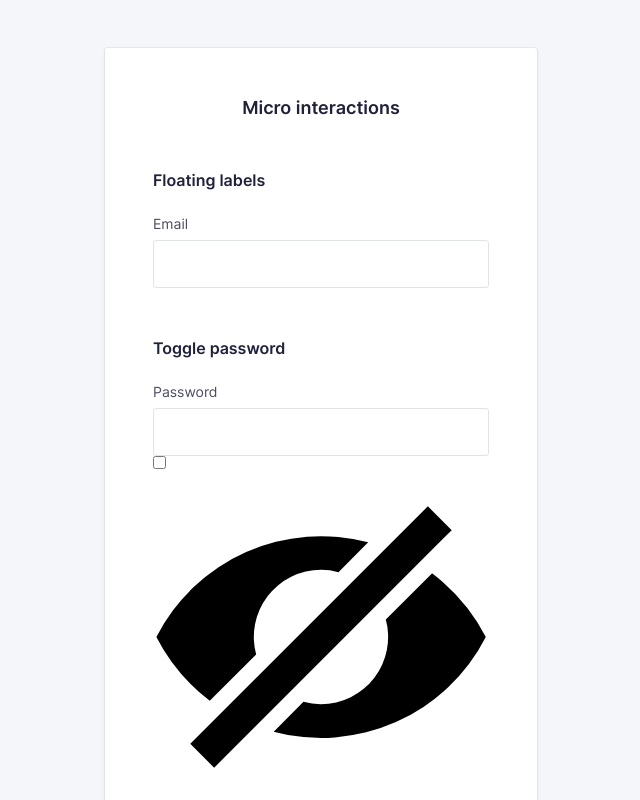
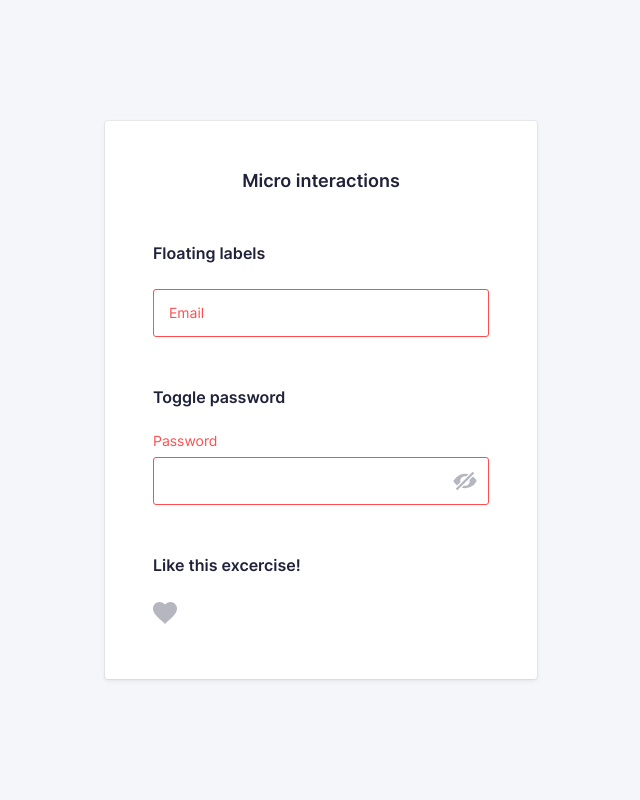
Before and after one commit to nmct-create3/micro-interactions-mbarkouagoulla, a plain HTML site: page interactions.html in a window 1280 px wide. Shown: the top 800 px of the page, without its empty margins (319-959 px from the left). Drawn offline with Linux system fonts and the light colour scheme.

Commit message:
Like button af

```diff
--- a/css/screen.css
+++ b/css/screen.css
@@ -3,15 +3,15 @@
 \*------------------------------------*/
 
 @font-face {
-    font-family: "Inter Web";
+  font-family: 'Inter Web';
   font-weight: 400;
-    src: url("../fonts/Inter-Regular.woff2") format("woff2")
+  src: url('../fonts/Inter-Regular.woff2') format('woff2');
 }
 
 @font-face {
-    font-family: "Inter Web";
+  font-family: 'Inter Web';
   font-weight: 600;
-    src: url("../fonts/Inter-SemiBold.woff2") format("woff2")
+  src: url('../fonts/Inter-SemiBold.woff2') format('woff2');
 }
 
 /*------------------------------------*\
@@ -20,15 +20,15 @@
 
 :root {
   /* Global colors */
-    --global-color-alpha-light: #4F95FF;
-    --global-color-alpha: #3385FF;
-    --global-color-alpha-dark: #2E77E6;
-    --global-color-alpha-x-dark: #1B4186;
+  --global-color-alpha-light: #4f95ff;
+  --global-color-alpha: #3385ff;
+  --global-color-alpha-dark: #2e77e6;
+  --global-color-alpha-x-dark: #1b4186;
   --global-color-alpha-transparent: #3385ffbf;
   --global-color-alpha-x-transparent: #3385ff4d;
 
-    --global-color-neutral-xxxx-light: #F5F6FA;
-    --global-color-neutral-xxx-light: #E2E3E7;
+  --global-color-neutral-xxxx-light: #f5f6fa;
+  --global-color-neutral-xxx-light: #e2e3e7;
   --global-color-neutral-xx-light: #caccd4;
   --global-color-neutral-x-light: #b5b6c0;
   --global-color-neutral-light: #a0a1ad;
@@ -49,7 +49,7 @@
   --global-borderWidth: 1px;
 
   /* transitions */
-    --global-transitionTiming-alpha: .1s ease-out;
+  --global-transitionTiming-alpha: 0.1s ease-out;
 
   /* Baseline settings */
   --global-baseline: 8px;
@@ -78,6 +78,8 @@
   --global-input-focus-borderColor: var(--global-color-alpha);
   --global-input-focus-boxShadowColor: var(--global-color-alpha-x-transparent);
   --global-input-focus-boxShadow: 0 0 0 3px var(--global-input-focus-boxShadowColor);
+
+  --global-color-error: #ff4d4f;
 }
 
 /*------------------------------------*\
@@ -95,7 +97,7 @@ html {
   color: var(--global-html-color);
   font-size: 16px;
   line-height: 1.5;
-    font-family: "Inter Web", Helvetica, arial, sans-serif;
+  font-family: 'Inter Web', Helvetica, arial, sans-serif;
   box-sizing: border-box;
   -webkit-font-smoothing: antialiased;
   -moz-osx-font-smoothing: grayscale;
@@ -254,7 +256,8 @@ select {
 }
 
 input::placeholder {
-    color: var(--global-placeholder-color);
+  /* color: var(--global-placeholder-color); */
+  color: var(--input-placeholder-color), var(--global-placeholder-color);
 }
 
 /*------------------------------------*\
@@ -328,20 +331,19 @@ input::placeholder {
   position: relative;
 }
 
-.o-section+.o-section {
+.o-section + .o-section {
   padding-top: var(--global-whitespace);
 }
 
 @media (min-width: 768px) {
-
-    .o-section--lg+.o-section--lg,
-    .o-section--xl+.o-section--xl {
+  .o-section--lg + .o-section--lg,
+  .o-section--xl + .o-section--xl {
     padding-top: var(--global-whitespace-xl);
   }
 }
 
 @media (min-width: 992px) {
-    .o-section--xl+.o-section--xl {
+  .o-section--xl + .o-section--xl {
     padding-top: var(--global-whitespace-xxl);
   }
 }
@@ -369,7 +371,7 @@ input::placeholder {
   margin: 0 -12px;
 }
 
-.o-layout--gutter>.o-layout__item {
+.o-layout--gutter > .o-layout__item {
   padding: 0 calc(var(--global-whitespace) / 2);
 }
 
@@ -377,7 +379,7 @@ input::placeholder {
   margin: 0 -6px;
 }
 
-.o-layout--gutter-sm>.o-layout__item {
+.o-layout--gutter-sm > .o-layout__item {
   padding: 0 6px;
 }
 
@@ -385,7 +387,7 @@ input::placeholder {
   margin: 0 -24px;
 }
 
-.o-layout--gutter-lg>.o-layout__item {
+.o-layout--gutter-lg > .o-layout__item {
   padding: 0 24px;
 }
 
@@ -393,7 +395,7 @@ input::placeholder {
   margin: 0 -48px;
 }
 
-.o-layout--gutter-xl>.o-layout__item {
+.o-layout--gutter-xl > .o-layout__item {
   padding: 0 var(--global-whitespace-xl);
 }
 
@@ -576,7 +578,7 @@ input::placeholder {
   background-color: var(--card-backgroundColor);
   margin-bottom: var(--global-whitespace);
   border-radius: var(--card-borderRadius);
-    box-shadow: 0 0 0 1px rgba(0, 0, 0, 0.05), 0 2px 4px rgba(0, 0, 0, .075);
+  box-shadow: 0 0 0 1px rgba(0, 0, 0, 0.05), 0 2px 4px rgba(0, 0, 0, 0.075);
   overflow: hidden;
 }
 
@@ -615,6 +617,9 @@ input::placeholder {
     ---
     Everything form related here
 */
+ .c-form-field{
+    position: relative;
+ }
 
 .c-form-field--option {
   display: flex;
@@ -634,25 +639,31 @@ input::placeholder {
   width: 100%;
   border: 1px solid var(--global-input-borderColor);
   /* border: 1px solid var(--global-color-neutral-xxx-light); */
+
+  border: var(--global-borderWidth) solid var(--input-borderColor, var(--global-input-borderColor));
   border-radius: var(--global-borderRadius);
   background-color: var(--global-input-backgroundColor);
-    color: var(--global-input-color);
+  /* color: var(--global-input-color); */
+  color: var((var(--input-color), var(--global-input-color)));
   font-family: inherit;
   font-size: 16px;
   line-height: calc(var(--global-baseline) * 3);
-    padding: calc(var(--global-baseline) * 1.5 - var(--global-borderWidth)) var(--global-whitespace-md);
+  padding: calc(var(--global-baseline) * 1.5 - var(--global-borderWidth))
+    var(--global-whitespace-md);
   outline: none;
-    transition: border var(--global-transition-timing-alpha), box-shadow var(--global-transition-timing-alpha);
+  transition: border var(--global-transition-timing-alpha),
+    box-shadow var(--global-transition-timing-alpha);
 }
 
 .c-input:hover {
   border-color: var(--global-input-hover-borderColor);
+  border-color: var(var(--input-hover-borderColor), var(--global-input-hover-borderColor));
 }
 
 .c-input:focus,
 .c-input:active {
-    border-color: var(--global-input-focus-borderColor);
-    box-shadow: var(--global-input-focus-boxShadow);
+  border-color: (var(--input-focus-borderColor), var(--global-input-focus-borderColor));
+  box-shadow: (var(--input-focus-boxShadowColor), var(--global-input-focus-boxShadow));
 }
 
 /*
@@ -662,6 +673,58 @@ more padding on the right to avoid overlap
 
 .c-input--password-with-toggle {
   padding-right: 52px;
+}
+
+.c-toggle-password__icon {
+  width: 24px;
+  height: 24px;
+  fill: #b5b6c0;
+}
+
+.c-toggle-password__icon--show {
+  display: none;
+}
+
+.c-toggle-password__checkbox:checked + .c-toggle-password__label .c-toggle-password__icon--show {
+  display: block;
+}
+
+.c-toggle-password__checkbox:checked + .c-toggle-password__label .c-toggle-password__icon--hide {
+  display: none;
+}
+
+.c-toggle-password__label {
+  display: flex;
+  align-items: center;
+  justify-content: center;
+  position: absolute;
+  top: 12px;
+  right: 12px;
+  width: 24px;
+  height: 24px;
+  cursor: pointer;
+}
+
+.c-toggle-password-container {
+  position: relative;
+}
+
+.c-toggle-like__icon {
+  width: 24px;
+  height: 24px;
+  fill: #b5b6c0;
+}
+
+.c-toggle-like:checked + .c-toggle-like-label .c-toggle-like__icon {
+  fill: #ff0000;
+  transform: rotate(360deg) scale(1.2);
+  transition:  transform 1s;
+
+}
+
+.c-toggle-like:not(:checked) + .c-toggle-like-label .c-toggle-like__icon {
+  transform: rotate(0deg);
+  transition:  transform 1s;
 }
 
 /* option input for checkboxes and radio buttons */
@@ -677,18 +740,48 @@ more padding on the right to avoid overlap
 */
 
 .c-label {
-    --label-color: var(--global-color-neutral-xx-dark);
+  /* --label-color: var(--global-color-neutral-xx-dark); */
+  /* --label-color: var((--global-color-error), var(--global-color-neutral-xx-dark)); */
   margin-bottom: 0;
   padding-bottom: var(--global-whitespace-sm);
   font-size: 14px;
   line-height: 16px;
-    color: var(--label-color);
+  /* color: var(--label-color); */
+
+  color: var(--label-color, var(--global-color-neutral-xx-dark));
 }
 
 .c-label--option {
   padding-bottom: 0;
 }
 
+
+.c-label--floating{
+    position: absolute;
+    top: 12px;
+    left: 8px;
+    padding: 4px 8px;
+    will-change: transform;
+    transform: translateY( 0 );
+    transition: transform 200ms ease-in-out;
+    box-shadow: 0 0 4px 4px rgba(255,255,255,0.8);
+    background: white;
+}
+
+.c-form-field:focus-within .c-label--floating,
+.is-floating {
+    transform: translateY( -24px );
+}
+
+.has-error {
+  --label-color: var(--global-color-error);
+  --input-color: var(--global-color-error);
+  --input-placeholder-color: var(--global-color-error);
+  --input-borderColor: var(--global-color-error);
+  --input-hover-borderColor: var(--global-color-error);
+  --input-focus-borderColor: var(--global-color-error);
+  --input-focus-boxShadowColor: var(--global-color-error);
+}
 /*
     Component: Button
     ---
@@ -712,7 +805,8 @@ more padding on the right to avoid overlap
   background-color: var(--button-backgroundColor);
   color: #fff;
   line-height: calc(var(--global-baseline) * 3);
-    padding: calc(var(--global-baseline) * 1.5 - var(--global-borderWidth)) var(--global-whitespace-md);
+  padding: calc(var(--global-baseline) * 1.5 - var(--global-borderWidth))
+    var(--global-whitespace-md);
   width: 100%;
   outline: none;
   box-shadow: var(--button-boxShadow, 0);
@@ -770,9 +864,11 @@ more padding on the right to avoid overlap
   height: var(--global-whitespace-md);
   margin-right: var(--global-whitespace-sm);
   background: var(--global-input-backgroundColor);
-    border: var(--global-borderWidth) solid var(--custom-option-borderColor, var(--global-input-borderColor));
+  border: var(--global-borderWidth) solid
+    var(--custom-option-borderColor, var(--global-input-borderColor));
   box-shadow: var(--custom-option-boxShadow, 0);
-    transition: border var(--global-transitionTiming-alpha), box-shadow var(--global-transitionTiming-alpha);
+  transition: border var(--global-transitionTiming-alpha),
+    box-shadow var(--global-transitionTiming-alpha);
 }
 
 .c-custom-option__fake-input--checkbox {
@@ -787,8 +883,9 @@ more padding on the right to avoid overlap
   display: block;
   opacity: 0;
   /* Hide the symbol initially */
-    transform: scale(.5);
-    transition: transform var(--global-transitionTiming-alpha), opacity var(--global-transitionTiming-alpha);
+  transform: scale(0.5);
+  transition: transform var(--global-transitionTiming-alpha),
+    opacity var(--global-transitionTiming-alpha);
 }
 
 .c-custom-option__fake-input--checkbox .c-custom-option__symbol {
@@ -812,16 +909,15 @@ more padding on the right to avoid overlap
 
 /* focused and active state */
 
-.c-option--hidden:focus+.c-custom-option,
-.c-option--hidden:active+.c-custom-option {
+.c-option--hidden:focus + .c-custom-option,
+.c-option--hidden:active + .c-custom-option {
   --custom-option-borderColor: var(--global-input-focus-borderColor);
   --custom-option-boxShadow: var(--global-input-focus-boxShadow);
 }
 
-
 /* checked state */
 
-.c-option--hidden:checked+.c-custom-option .c-custom-option__symbol {
+.c-option--hidden:checked + .c-custom-option .c-custom-option__symbol {
   opacity: 1;
   /* Show the symbol when the invisible checkbox/radio button is checked */
   transform: scale(1);
@@ -842,7 +938,7 @@ more padding on the right to avoid overlap
   margin-bottom: calc(var(--global-whitespace) / 2);
 }
 
-.c-custom-toggle-list__item+.c-custom-toggle-list__item {
+.c-custom-toggle-list__item + .c-custom-toggle-list__item {
   padding-top: calc(var(--global-whitespace) / 2);
   border-top: 1px solid var(--toggle-list-borderColor);
 }
@@ -887,27 +983,27 @@ more padding on the right to avoid overlap
   height: 22px;
   width: 22px;
   border-radius: 22px;
-    box-shadow: 0 1px 3px 1px rgba(0, 0, 0, .2);
+  box-shadow: 0 1px 3px 1px rgba(0, 0, 0, 0.2);
   background-color: var(--toggle__switch-backgroundColor);
   transition: var(--toggle__switch-transition);
 }
 
 /* focused and active state */
 
-.c-option--hidden:focus-visible+.c-custom-toggle {
+.c-option--hidden:focus-visible + .c-custom-toggle {
   --toggle-borderColor: var(--global-input-focus-borderColor);
   --toggle-boxShadow: var(--toggle-focus-boxShadow);
 }
 
 /* checked state */
 
-.c-option--hidden:checked+.c-custom-toggle {
+.c-option--hidden:checked + .c-custom-toggle {
   --toggle-backgroundColor: var(--toggle-checked-backgroundColor);
   --toggle-borderColor: var(--toggle-checked-borderColor);
   --toggle__switch-backgroundColor: var(--toggle__switch-checked-backgroundColor);
 }
 
-.c-option--hidden:checked+.c-custom-toggle .c-custom-toggle__fake-input::after {
+.c-option--hidden:checked + .c-custom-toggle .c-custom-toggle__fake-input::after {
   transform: translate(24px, 0);
 }
 
@@ -917,7 +1013,7 @@ more padding on the right to avoid overlap
   width: 28px;
 }
 
-.c-option--hidden:checked+.c-custom-toggle:active .c-custom-toggle__fake-input::after {
+.c-option--hidden:checked + .c-custom-toggle:active .c-custom-toggle__fake-input::after {
   margin-left: -6px;
 }
 
@@ -926,7 +1022,6 @@ more padding on the right to avoid overlap
     ---
     Custom select dropdown
 */
-
 
 .c-custom-select {
   display: block;
@@ -948,7 +1043,6 @@ more padding on the right to avoid overlap
     ---
     Password toggle custom checkbox
 */
-
 
 /*------------------------------------*\
 #UTILITIES
@@ -1027,7 +1121,6 @@ more padding on the right to avoid overlap
 .u-max-width-none {
   max-width: none !important;
 }
-
 
 /*
     Utilities: align
@@ -1331,7 +1424,6 @@ No media query since this is the default in mobile first design
 */
 
 @media print {
-
   *,
   *:before,
   *:after {
@@ -1349,20 +1441,20 @@ No media query since this is the default in mobile first design
   }
 
   a[href]:after {
-        content: " (" attr(href) ")";
+    content: ' (' attr(href) ')';
   }
 
   abbr[title]:after {
-        content: " (" attr(title) ")";
+    content: ' (' attr(title) ')';
   }
 
   /*
     * Don't show links that are fragment identifiers,
     * or use the `javascript:` pseudo protocol
     */
-    a[href^="#"]:after,
-    a[href^="javascript:"]:after {
-        content: "";
+  a[href^='#']:after,
+  a[href^='javascript:']:after {
+    content: '';
   }
 
   pre {
--- a/interactions.html
+++ b/interactions.html
@@ -18,6 +18,7 @@
 
     <link rel="stylesheet" href="css/normalize.css">
     <link rel="stylesheet" href="css/screen.css">
+    <script src="script/app.js"></script>
 </head>
 
 <body>
@@ -32,11 +33,11 @@
                         <h5>
                             Floating labels
                         </h5>
-                        <p class="c-form-field">
-                            <label class="c-label" for="username">
+                        <p class="c-form-field  has-error">
+                            <label class="c-label c-label--floating js-label" for="username">
                                 Email
                             </label>
-                            <input class="c-input" type="email" name="username"
+                            <input class="c-input js-input " type="email" name="username"
                                    id="username"
                                    required>
                         </p>
@@ -45,15 +46,15 @@
                         <h5>
                             Toggle password
                         </h5>
-                        <p class="c-form-field">
+                        <p class="c-form-field has-error">
                             <label class="c-label" for="password">
                                 Password
                             </label>
                             <span class="c-toggle-password-container">
-                                <input class="c-input" type="password"
+                                <input class="c-input js-passwoord" type="password"
                                        name="password" id="password" required>
                                 <span class="c-toggle-password">
-                                    <input class="c-toggle-password__checkbox"
+                                    <input class="c-toggle-password__checkbox js-input-passwoord-toggle o-hide-accessible"
                                            type="checkbox" id="togglePassword">
                                     <label class="c-toggle-password__label"
                                            for="togglePassword">
@@ -84,9 +85,11 @@
                             Like this excercise!
                         </h5>
                         <p>
-                            <input type="checkbox" />
-                            <label>
+                            <span class="c-toggle-like-container">
+                            <input class="c-toggle-like o-hide-accessible " type="checkbox" id="likebutton" />
+                            <label class="c-toggle-like-label" for="likebutton">
                                 <svg
+                                    class="c-toggle-like__icon"
                                      xmlns="http://www.w3.org/2000/svg"
                                      xmlns:xlink="http://www.w3.org/1999/xlink"
                                      version="1.1"
@@ -96,6 +99,7 @@
                                           d="M255,489.6l-35.7-35.7C86.7,336.6,0,257.55,0,160.65C0,81.6,61.2,20.4,140.25,20.4c43.35,0,86.7,20.4,114.75,53.55 C283.05,40.8,326.4,20.4,369.75,20.4C448.8,20.4,510,81.6,510,160.65c0,96.9-86.7,175.95-219.3,293.25L255,489.6z" />
                                 </svg>
                             </label>
+                            </span>
                         </p>
                     </div>
                 </div>
--- a/script/app.js
+++ b/script/app.js
@@ -1,9 +1,31 @@
 function handleFloatingLabel() {
-
+    const label = document.querySelector('.js-label');
+    const input = document.querySelector('.js-input')
+    input.addEventListener('focus', function () {
+        label.classList.add('is-floating')
+    })
+    input.addEventListener('blur', function () {
+        console.log(input.value)
+        if (input.value === '') {
+            label.classList.remove('is-floating')
+        }
+        else {
+            label.classList.add('is-floating')
+        }
+    })
 }
 
+
 function handlePasswordSwitcher() {
-
+    const button = document.querySelector('.js-input-passwoord-toggle');
+    button.addEventListener('change', function () {
+        const input = document.querySelector('.js-passwoord')
+        if (input.type === 'password') {
+            input.type = 'text'
+        } else {
+            input.type = 'password'
+        }
+    })
 }
 
 document.addEventListener('DOMContentLoaded', function () {
```
Also changed, not shown: inputs.html (+2 -0 lines). Lines whose indentation alone changed are shown as unchanged.
